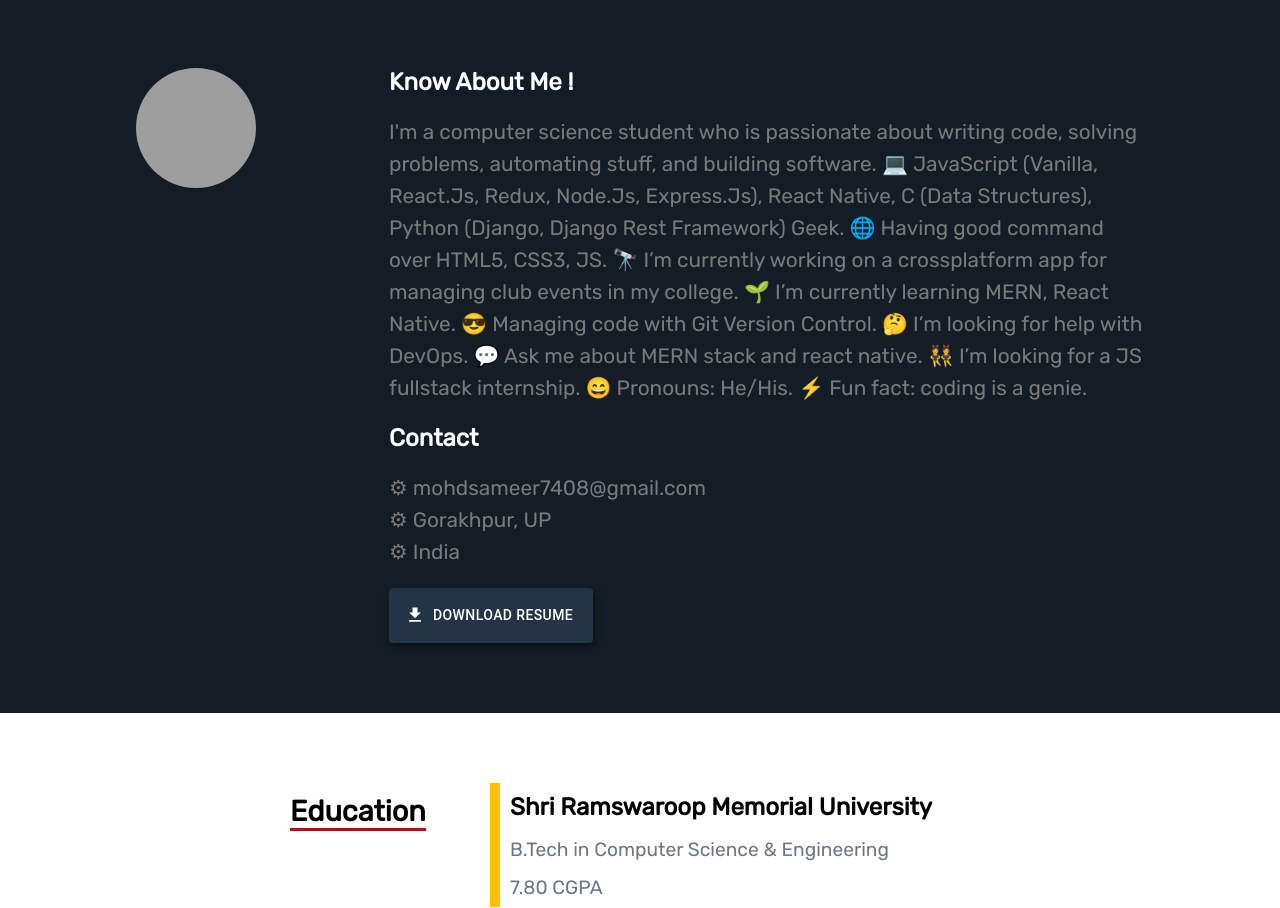
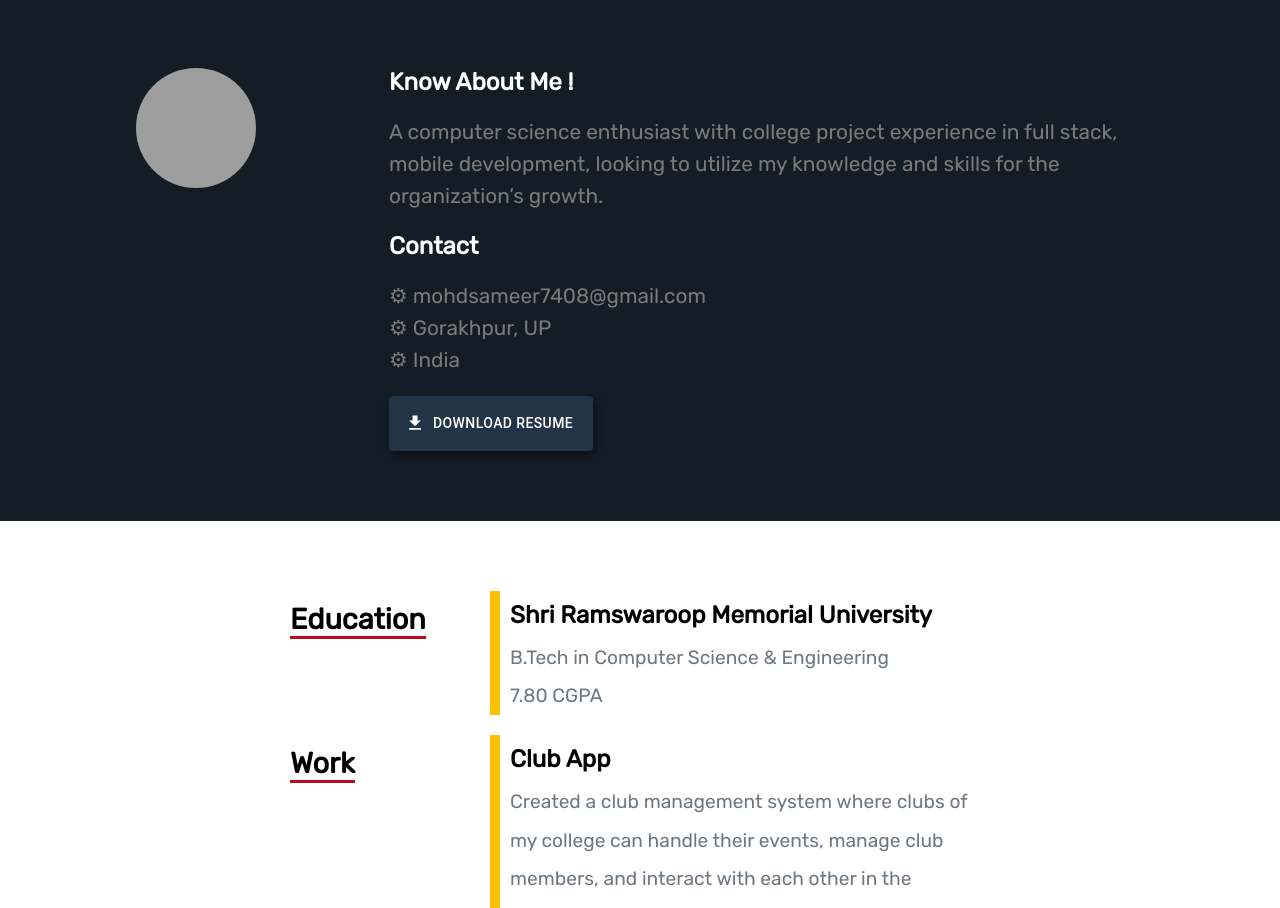
Before and after one commit to mohdsameer7408/portfolioJs, a React (Create React App) app: page / in a window 1280 px wide. Shown: the part 802-1710 px from the top of the page. Built offline with nearby package versions, Linux system fonts and the light colour scheme; grey boxes are pictures that could not be loaded; a web font is replaced by a local one.

Commit message:
updated about me added download link for the resume in about me section

```diff
--- a/src/app/components/About.js
+++ b/src/app/components/About.js
@@ -3,6 +3,7 @@ import GetAppIcon from "@material-ui/icons/GetApp";
 import styled from "styled-components";
 
 import Profile from "../assets/images/profile.jpg";
+import Resume from "../assets/docs/Sameer_Ahmad_Resume.pdf";
 
 function About() {
   return (
@@ -13,28 +14,20 @@ function About() {
       <AboutContent>
         <AboutHeading>Know About Me !</AboutHeading>
         <AboutDescription>
-          I'm a computer science student who is passionate about writing code,
-          solving problems, automating stuff, and building software. 💻
-          JavaScript (Vanilla, React.Js, Redux, Node.Js, Express.Js), React
-          Native, C (Data Structures), Python (Django, Django Rest Framework)
-          Geek. 🌐 Having good command over HTML5, CSS3, JS. 🔭 I’m currently
-          working on a crossplatform app for managing club events in my college.
-          🌱 I’m currently learning MERN, React Native. 😎 Managing code with
-          Git Version Control. 🤔 I’m looking for help with DevOps. 💬 Ask me
-          about MERN stack and react native. 👯 I’m looking for a JS fullstack
-          internship. 😄 Pronouns: He/His. ⚡ Fun fact: coding is a genie.
+          A computer science enthusiast with college project experience in full
+          stack, mobile development, looking to utilize my knowledge and skills
+          for the organization’s growth.
         </AboutDescription>
         <AboutHeading>Contact</AboutHeading>
         <AboutDescription>
           ⚙ mohdsameer7408@gmail.com <br /> ⚙ Gorakhpur, UP
           <br />⚙ India
         </AboutDescription>
-        <StyledButton
-          href="https://drive.google.com/file/d/1jzmeGPB2JJO48zI9cTyvLom7v2gKCjbJ/view?usp=sharing"
-          startIcon={<GetAppIcon />}
-        >
-          Download Resume
-        </StyledButton>
+        <ResumeLink href={Resume} download="MohdSameerAhmadResume">
+          <StyledButton startIcon={<GetAppIcon />}>
+            Download Resume
+          </StyledButton>
+        </ResumeLink>
       </AboutContent>
     </AboutContainer>
   );
@@ -88,3 +81,7 @@ export const StyledButton = styled(Button)`
     box-shadow: 1px 2px 2px 0 rgba(0, 0, 0, 0.2) !important;
   }
 `;
+
+const ResumeLink = styled.a`
+  text-decoration: none;
+`;
```
Also changed, not shown: 1 other file (tests, documents, lock files or other folders).
